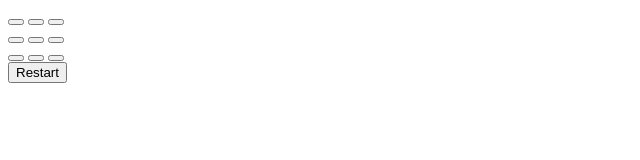
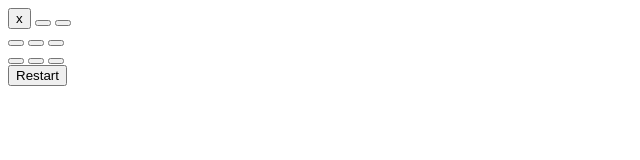
Before and after one commit to britt-c/ticTacToe, a plain HTML site: page index.html in a window 1280 px wide. Both pictures are taken after a click on the button 16 px from the left and 22 px from the top of the page. Shown: the full height of the page, 0-640 px from the left. Drawn offline with Linux system fonts and the light colour scheme.

Commit message:
i realized I was trying to change the value instead of the inner text and this was what was causing my troubles -.-

```diff
--- a/app.js
+++ b/app.js
@@ -1,11 +1,10 @@
 window.onload = function() {
 	const allBoxes = document.querySelectorAll("button.btn")
-
 			allBoxes.forEach(function(boxes){
 			boxes.addEventListener("click", function(event){
 				let box = event.currentTarget
 				console.log(box)
+				box.innerText = "x"
 			})
 		})
-
 	}
```
Also changed, not shown: index.html (+6 -6 lines). Lines whose indentation alone changed are shown as unchanged.
